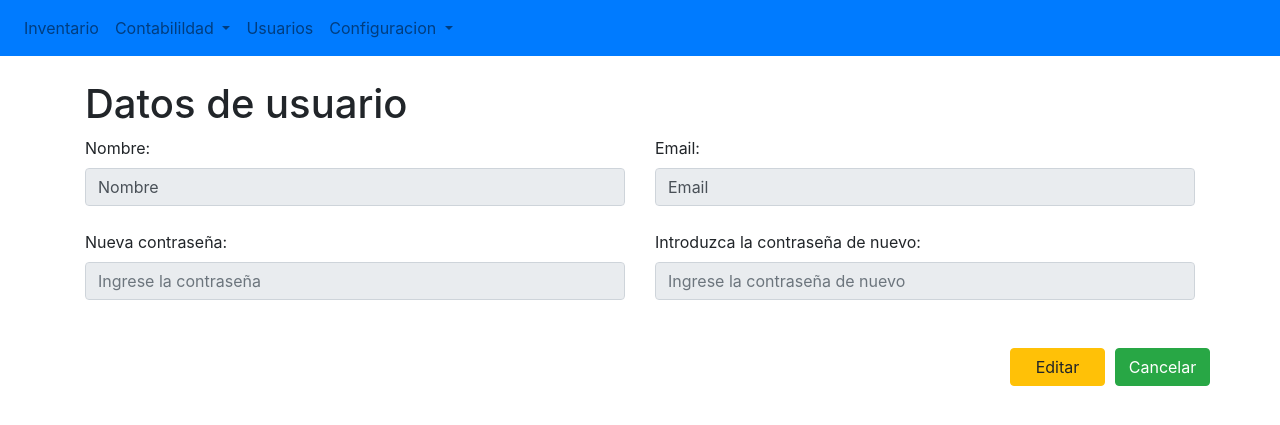
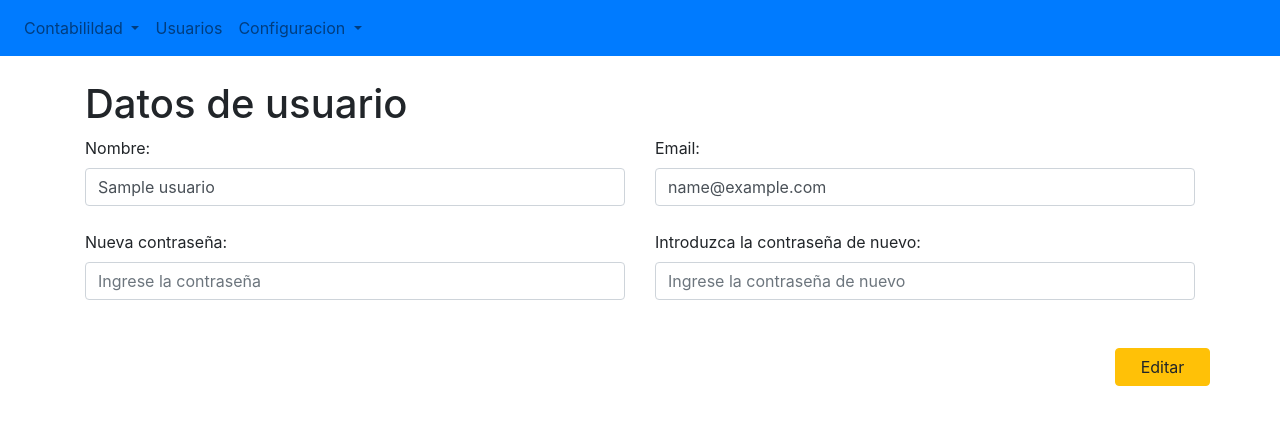
Before and after one commit to OrellanaGC/Sist-Cont, a Django app: template templates/usuario/miUsuario.html in a window 1280 px wide. Shown: the top 425 px of the page. Run offline with Django 3.2, Linux system fonts and the light colour scheme; the template is opened without the code that fills it: most values are stand-ins (such as "Sample title", 1, 10 or a date in 2020); some libraries are stand-ins or nearby versions.

Commit message:
Implementando permisos al menu, parte de actualizar mi usuario

```diff
--- a/apps/usuario/urls.py
+++ b/apps/usuario/urls.py
@@ -2,12 +2,13 @@
 from django.conf.urls import url
 from apps.usuario.views import resumenUsuarios, crearUsuario
 from apps.usuario.views import actualizarMiUsuario, eliminarUsuario
-from apps.usuario.views import actualizarUsuario
+from apps.usuario.views import actualizarUsuario, actualizarMiUsuarioResumen
 
 urlpatterns = [
     path('', resumenUsuarios, name="resumenUsuarios"),
     path('crear', crearUsuario, name="crearUsuario"),
-    path('actualizar_informacion', actualizarMiUsuario, name="actualizarMiUsuario"),
+    path('miUsuario', actualizarMiUsuarioResumen, name="miUsuario"),
+    path('editarMiUsuario', actualizarMiUsuario, name="editarMiUsuario"),
     path('editar/<int:idUsuario>', actualizarUsuario, name="actualizarUsuario"),
     path('eliminar/<int:idUsuario>', eliminarUsuario, name="eliminarUsuario"),
 ]
--- a/templates/usuario/miUsuario.html
+++ b/templates/usuario/miUsuario.html
@@ -6,26 +6,58 @@
 {% endblock %}
 {% block content %}
     <!-- Inicio contenido -->
+    {% if errores %}
+  	<div class="container">
+  		<div class="row">
+  			<div class="col-12">
+  				<div class="alert alert-danger" role="alert">
+  					<p><b>No se pudo completar la operación. Se han encontrado los siguientes errores: </b></p>
+  					{% for error in errores %}
+  					{{ error }}
+  					<br>
+  					{% endfor %}
+  				</div>
+  			</div>
+  		</div>
+  	</div>
+  	{% endif %}
+    <form method="post">
+      {% csrf_token %}
       <div class="container">
         <h1>Datos de usuario</h1>
         <div class='row'>
           <div class='col-6'>
             <label>Nombre:</label>
-          <input type="text" readonly class="form-control" id="nombre"
-          value="Nombre">
+            <input type="text"
+            {% if editando == False %}
+            readonly
+            {% endif %}
+            class="form-control" name="nombre"
+            value="{{usuario.nombre}}">
             <br/>
             <label>Nueva contraseña:</label>
-          <input type="password" readonly class="form-control" id="contrasenia"
+            <input type="password"
+            {% if editando == False %}
+            readonly
+            {% endif %}
+            class="form-control" name="password"
             placeholder="Ingrese la contraseña">
             <br/>
           </div>
           <div class='col-6'>
             <label>Email:</label>
-          <input type="email" readonly class="form-control"
-          id="email" value="Email">
+            <input type="email"
+            {% if editando == False %}
+            readonly
+            {% endif %}
+            class="form-control" name="email" value="{{usuario.email}}">
             <br/>
             <label>Introduzca la contraseña de nuevo:</label>
-          <input type="password" readonly class="form-control" id="contrasenia2"
+            <input type="password"
+            {% if editando == False %}
+            readonly
+            {% endif %}
+            class="form-control" name="password2"
             placeholder="Ingrese la contraseña de nuevo">
             <br/>
           </div>
@@ -33,12 +65,15 @@
         <br/>
         <div class="row justify-content-end">
           {% if editando == True %}
-          <a href = '/usuarios/actualizar_informacion' class="btn btn-success col-1 espacio_izquierda">Guardar</a>
+          <button type="submit" class="btn btn-success col-1">Guardar</button>
+          <a href="/usuarios/miUsuario"
+          class="btn btn-danger col-1 espacio_izquierda">Cancelar</a>
           {% else %}
-          <button type="button" class="btn btn-warning col-1">Editar</button>
-          <a href="/permisos" class="btn btn-success col-1 espacio_izquierda">Cancelar</a>
+          <a href = '/usuarios/editarMiUsuario'
+          class="btn btn-warning col-1 espacio_izquierda">Editar</a>
           {% endif %}
         </div>
       </div>
+    </form>
     <!-- Fin contenido -->
 {% endblock content %}
```
Also changed, not shown: apps/usuario/views.py (+10 -3 lines), templates/base/base.html (+20 -3 lines). Lines whose indentation alone changed are shown as unchanged.
